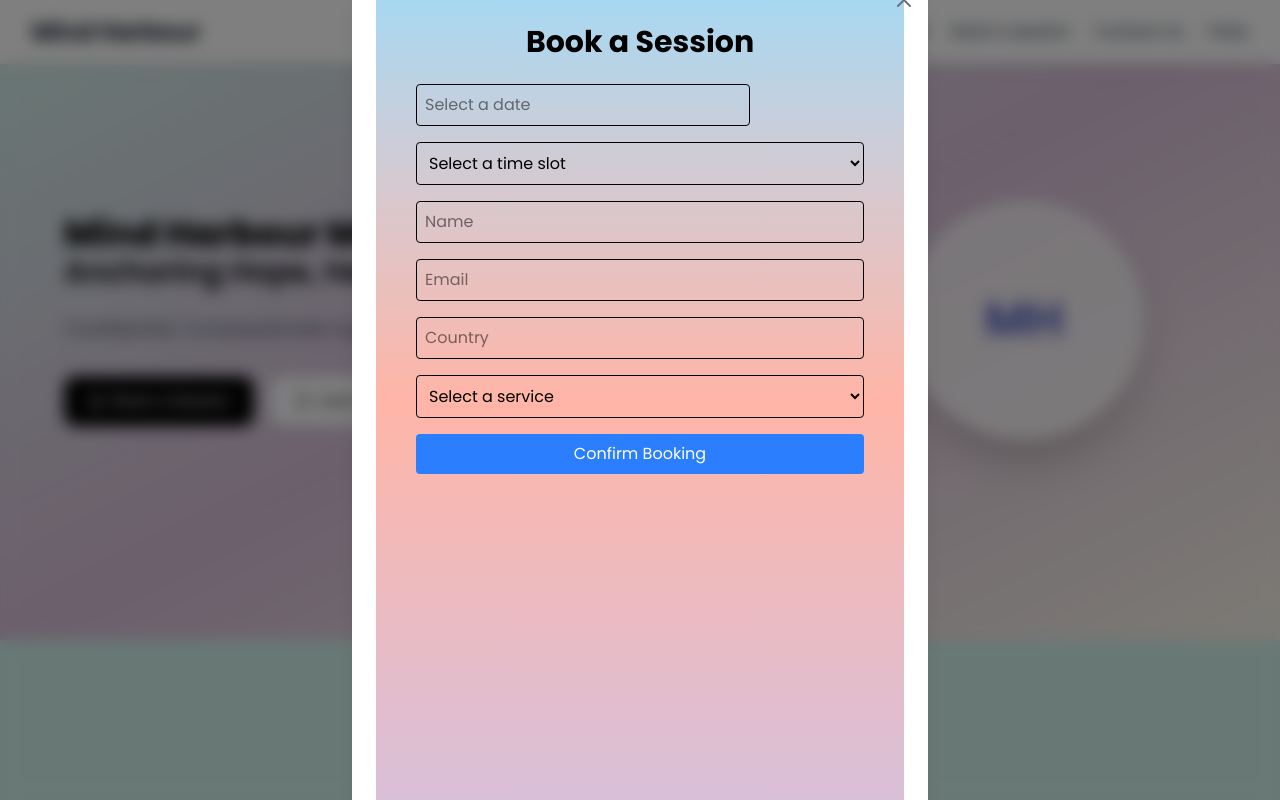
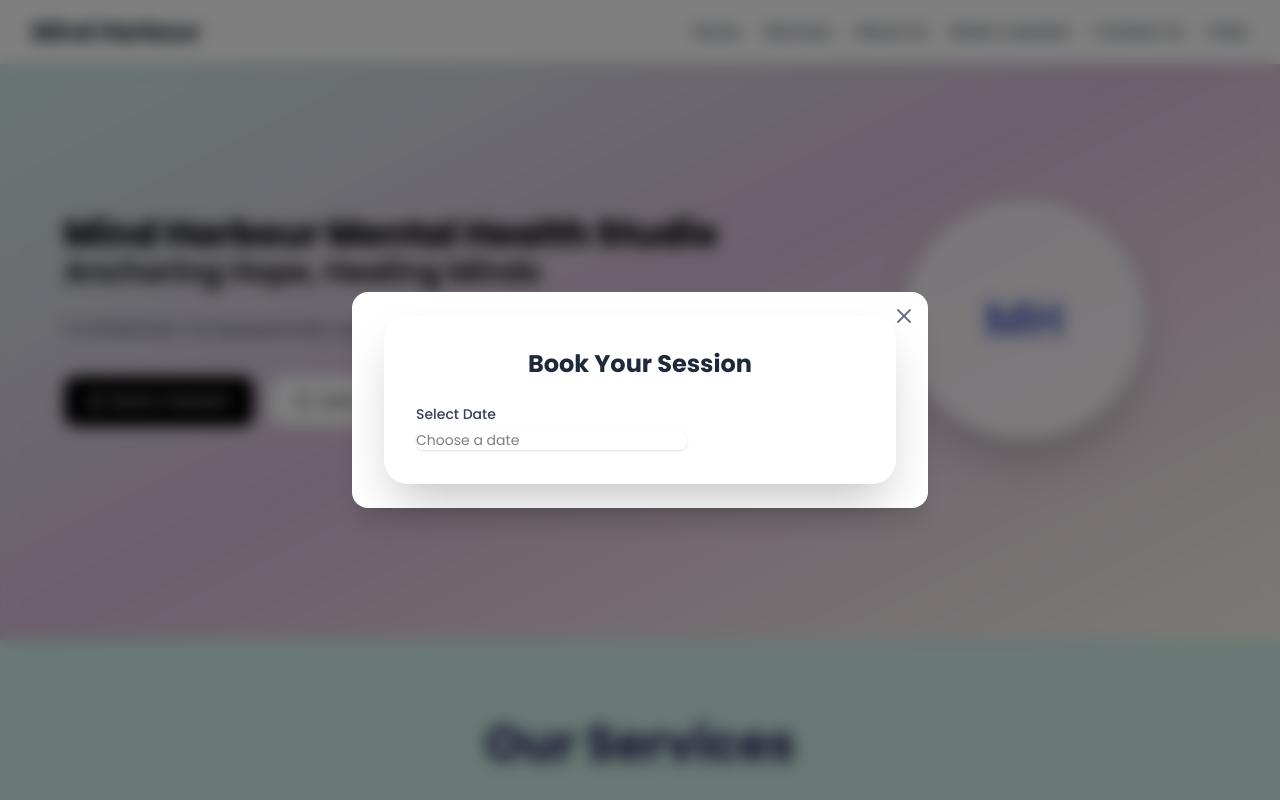
Before and after one commit to siva865/MindHarbour, a React (Vite) app in the folder Frontend/vite-project/: page / in a window 1280 px wide. Both pictures are taken after a click on the button "Book a Session". Shown: the top 800 px of the page. Built offline with nearby package versions, Linux system fonts and the light colour scheme.

Commit message:
Updated frontend code

```diff
--- a/Frontend/vite-project/src/Components/BookingCalender.jsx
+++ b/Frontend/vite-project/src/Components/BookingCalender.jsx
@@ -1,167 +1,286 @@
 import React, { useState, useEffect } from 'react';
+import QRCode from 'react-qr-code';
 import DatePicker from 'react-datepicker';
 import 'react-datepicker/dist/react-datepicker.css';
 
-const BookingCalendar = () => {
+const UPIPaymentPC = ({ amount, upiID, isPaid, copyUPI }) => {
+    const upiLink = `upi://pay?pa=${upiID}&pn=MindHarbour&am=${amount}&cu=INR`;
+
+    return (
+        <div className="mt-6 space-y-4 text-center">
+            <div className="flex flex-col items-center gap-3">
+                <QRCode value={upiLink} size={160} />
+                <p className="text-sm text-gray-500">Scan this QR using Google Pay or PhonePe</p>
+                <div className="flex items-center bg-gray-100 px-3 py-2 rounded-lg text-sm">
+                    <span className="mr-3 font-medium">{upiID}</span>
+                    <button
+                        onClick={copyUPI}
+                        className="bg-black text-white text-xs px-2 py-1 rounded hover:bg-gray-800"
+                    >
+                        Copy
+                    </button>
+                </div>
+            </div>
+
+            {isPaid && (
+                <div className="flex items-center justify-center gap-2 mt-4 bg-green-100 text-green-800 px-4 py-2 rounded-lg border border-green-300 text-sm">
+                    <span>✅</span>
+                    <p>Payment received successfully! We'll contact you soon.</p>
+                </div>
+            )}
+        </div>
+    );
+};
+
+function BookingCalendar() {
     const [selectedDate, setSelectedDate] = useState(null);
-  const [selectedTime, setSelectedTime] = useState('');
+    const [selectedTime, setSelectedTime] = useState(null);
     const [name, setName] = useState('');
+    const [age, setAge] = useState('');
     const [email, setEmail] = useState('');
     const [country, setCountry] = useState('');
-  const [service, setService] = useState('');
-  const [bookingConfirmed, setBookingConfirmed] = useState(false);
+    const [phone, setPhone] = useState('');
+    const [selectedService, setSelectedService] = useState('');
+    const [paymentConfirmed, setPaymentConfirmed] = useState(false);
     const [showPaymentOptions, setShowPaymentOptions] = useState(false);
-  const [isMobile, setIsMobile] = useState(false);
     const [bookingId, setBookingId] = useState(null);
-  const [paymentPolling, setPaymentPolling] = useState(null);
+    const [paymentStatus, setPaymentStatus] = useState('pending');
+    const [isBooked, setIsBooked] = useState(false);
+    const [paymentTimeoutId, setPaymentTimeoutId] = useState(null);
+    const [upiID, setUpiID] = useState('siranjeevisabapathi@oksbi');
 
-  const timeSlots = ['10:00 AM', '12:00 PM', '2:00 PM', '4:00 PM'];
+    const timeSlots = ['10:00 AM', '2:00 PM', '4:00 PM', '7:00 PM'];
+    const services = {
+        counseling: { label: 'General Counseling – ₹500', amount: 500 },
+        relationship: { label: 'Relationship Therapy – ₹800', amount: 800 },
+        trauma: { label: 'Trauma Recovery – ₹1200', amount: 1200 },
+    };
+
+    const countries = ['India', 'United States', 'Canada', 'United Kingdom', 'Australia', 'Germany', 'Other'];
+    const selectedServiceAmount = services[selectedService]?.amount || 0;
+    const upiLink = `upi://pay?pa=${upiID}&pn=MindHarbour&am=${selectedServiceAmount}&cu=INR`;
+    const isIndia = country.toLowerCase() === 'india';
+    const isMobile = /iPhone|iPad|iPod|Android/i.test(navigator.userAgent);
 
     useEffect(() => {
-    const checkIsMobile = () => {
-      const userAgent = navigator.userAgent || navigator.vendor || window.opera;
-      setIsMobile(/android|iphone|ipad|mobile/i.test(userAgent));
+        setPaymentConfirmed(false);
+        setPaymentStatus('pending');
+        setIsBooked(false);
+        if (paymentTimeoutId) {
+            clearTimeout(paymentTimeoutId);
+        }
+    }, [selectedDate, selectedTime, name, age, email, country, phone, selectedService, isIndia]);
+
+    const copyUPI = () => {
+        navigator.clipboard.writeText(upiID);
+        alert('UPI ID copied!');
     };
-    checkIsMobile();
-  }, []);
 
-  const isIndia = country.trim().toLowerCase() === 'india';
-  const upiId = 'siranjeevisabapathi@oksbi';
-
-  const handleSubmit = async () => {
-    if (!selectedDate || !selectedTime || !name || !email || !country || !service) {
-      alert('Please fill in all fields.');
+    const handleBooking = async () => {
+        if (!selectedDate || !selectedTime || !name || !age || !email || !country || !phone || !selectedService) {
+            alert('Please fill in all details.');
             return;
         }
 
-    const formattedDate = selectedDate.toLocaleDateString('en-GB');
+        const bookingData = {
+            name,
+            age,
+            email,
+            phone,
+            country,
+            date: selectedDate.toLocaleDateString(),
+            time: selectedTime,
+            service: services[selectedService]?.label || selectedService,
+        };
 
-    const response = await fetch('https://mind-harbour-back.vercel.app/api/saveBooking', {
+        try {
+            const response = await fetch('https://mind-harbour-back.vercel.app/', {
                 method: 'POST',
                 headers: { 'Content-Type': 'application/json' },
-      body: JSON.stringify({ name, email, country, date: formattedDate, time: selectedTime, service }),
+                body: JSON.stringify(bookingData),
             });
 
-    const data = await response.json();
-    setBookingId(data.bookingId);
+            const result = await response.json();
+            console.log("Response from /book:", result);
 
-    if (isIndia) {
+            if (response.ok) {
+                setBookingId(result.bookingId);
+                if (result.paymentRequired) {
                     setShowPaymentOptions(true);
-      startPaymentPolling(data.bookingId);
+                    startPaymentPolling(result.bookingId, bookingData);
                 } else {
-      setBookingConfirmed(true);
+                    alert("Booking confirmed without payment! We'll contact you soon.");
+                }
+            } else {
+                if (result.booked) {
+                    alert("❌ Time slot is already booked. Please choose a different time.");
+                    setIsBooked(true);
+                } else {
+                    alert('❌ Failed to save booking: ' + result.error);
+                }
+            }
+        } catch (error) {
+            console.error(error);
+            alert('❌ Error occurred while booking: ' + error.message);
         }
     };
 
-  const startPaymentPolling = (bookingId) => {
-    const interval = setInterval(async () => {
-      const res = await fetch(`https://mind-harbour-back.vercel.app/check-payment/${bookingId}`);
-      const status = await res.json();
-      if (status.paymentReceived) {
-        clearInterval(interval);
-        setBookingConfirmed(true);
+    const startPaymentPolling = (bookingId, bookingData) => {
+        console.log("Starting payment polling for bookingId:", bookingId);
+        const intervalId = setInterval(async () => {
+            try {
+                const response = await fetch(`https://mind-harbour-back.vercel.app//check-payment/${bookingId}`, {
+                    method: 'GET',
+                    headers: { 'Content-Type': 'application/json' },
+                });
+
+                const result = await response.json();
+                console.log("Response from /check-payment:", result);
+
+                if (response.ok) {
+                    if (result.paymentSuccess) {
+                        setPaymentConfirmed(true);
+                        setPaymentStatus('success');
+                        clearInterval(intervalId);
+                        if (paymentTimeoutId) {
+                            clearTimeout(paymentTimeoutId);
+                        }
+                        console.log("Payment successful!");
+
+                        // ➡️ Save to Google Sheets after successful payment
+                        await fetch('https://mind-harbour-back.vercel.app//save-to-sheets', {
+                            method: 'POST',
+                            headers: { 'Content-Type': 'application/json' },
+                            body: JSON.stringify(bookingData),
+                        });
+
+                        alert("✅ Payment successful! Booking confirmed. We'll contact you soon.");
+                    } else if (result.paymentFailed) {
+                        setPaymentStatus('failed');
+                        clearInterval(intervalId);
+                        if (paymentTimeoutId) {
+                            clearTimeout(paymentTimeoutId);
+                        }
+                        alert("Payment Failed");
+                        console.log("Payment failed");
+                    }
+                } else {
+                    console.error("Error checking payment:", result.error);
+                }
+            } catch (error) {
+                console.error("Error polling payment status:", error);
             }
         }, 3000);
 
-    setPaymentPolling(interval);
+        setPaymentTimeoutId(intervalId);
     };
 
-  const getUPILink = () => {
-    const amount = 500;
-    const nameParam = encodeURIComponent('Mind Harbour');
-    return `upi://pay?pa=${upiId}&pn=${nameParam}&am=${amount}&cu=INR`;
+    useEffect(() => {
+        return () => {
+            if (paymentTimeoutId) {
+                clearTimeout(paymentTimeoutId);
+            }
         };
+    }, [paymentTimeoutId]);
 
     return (
-    <div className="p-6 bg-gradient-to-b from-[#A7D8F2] via-[#D1F2EB] via-[#FFB5A7] to-[#D8BFD8] min-h-screen flex flex-col items-center">
-      <h1 className="text-3xl font-bold mb-6">Book a Session</h1>
+        <div className="max-w-lg mx-auto p-8 bg-white rounded-3xl shadow-2xl space-y-6">
+            <h2 className="text-2xl font-bold text-center text-gray-800">Book Your Session</h2>
 
-      <div className="space-y-4 max-w-md w-full">
+            <div className="space-y-4">
+                <div>
+                    <label className="block text-sm font-medium text-gray-700 mb-1">Select Date</label>
                     <DatePicker
                         selected={selectedDate}
-          onChange={(date) => setSelectedDate(date)}
+                        onChange={(date) => {
+                            setSelectedDate(date);
+                            setSelectedTime(null);
+                        }}
+                        className="w-full border-gray-300 rounded-lg shadow-sm focus:border-indigo-500 focus:ring-indigo-500 text-sm"
+                        placeholderText="Choose a date"
                         minDate={new Date()}
-          placeholderText="Select a date"
-          className="w-full p-2 border rounded"
                     />
+                </div>
 
-        <select value={selectedTime} onChange={(e) => setSelectedTime(e.target.value)} className="w-full p-2 border rounded">
-          <option value="">Select a time slot</option>
+                {selectedDate && (
+                    <>
+                        <div>
+                            <label className="block text-sm font-medium text-gray-700 mb-1">Choose Time Slot</label>
+                            <div className="grid grid-cols-2 gap-3">
                                 {timeSlots.map((slot) => (
-            <option key={slot} value={slot}>{slot}</option>
+                                    <button
+                                        key={slot}
+                                        onClick={() => setSelectedTime(slot)}
+                                        className={`py-2 px-4 rounded-lg text-sm font-semibold transition-all ${selectedTime === slot
+                                            ? 'bg-indigo-600 text-white'
+                                            : 'bg-gray-100 text-gray-800 hover:bg-gray-200'
+                                            }`}
+                                        disabled={isBooked}
+                                    >
+                                        {slot}
+                                    </button>
+                                ))}
+                            </div>
+                        </div>
+
+                        <div className="grid grid-cols-2 gap-3">
+                            <input type="text" placeholder="Full Name" value={name} onChange={(e) => setName(e.target.value)} className="border-gray-300 rounded-lg shadow-sm w-full text-sm p-2" />
+                            <input type="number" placeholder="Age" value={age} onChange={(e) => setAge(e.target.value)} className="border-gray-300 rounded-lg shadow-sm w-full text-sm p-2" />
+                            <input type="email" placeholder="Email" value={email} onChange={(e) => setEmail(e.target.value)} className="border-gray-300 rounded-lg shadow-sm w-full text-sm p-2" />
+                            <input type="tel" placeholder="Phone" value={phone} onChange={(e) => setPhone(e.target.value)} className="border-gray-300 rounded-lg shadow-sm w-full text-sm p-2" />
+                            <select value={country} onChange={(e) => setCountry(e.target.value)} className="col-span-2 border-gray-300 rounded-lg shadow-sm text-sm p-2">
+                                <option value="">-- Select Country --</option>
+                                {countries.map((c) => (
+                                    <option key={c} value={c}>{c}</option>
                                 ))}
                             </select>
+                        </div>
 
-        <input
-          type="text"
-          value={name}
-          onChange={(e) => setName(e.target.value)}
-          placeholder="Name"
-          className="w-full p-2 border rounded"
-        />
+                        <div>
+                            <label className="block text-sm font-medium text-gray-700 mb-1">Select Service</label>
+                            <select value={selectedService} onChange={(e) => setSelectedService(e.target.value)} className="border-gray-300 rounded-lg shadow-sm text-sm w-full p-2">
+                                <option value="">-- Choose Service --</option>
+                                {Object.entries(services).map(([key, val]) => (
+                                    <option key={key} value={key}>{val.label}</option>
+                                ))}
+                            </select>
+                        </div>
 
-        <input
-          type="email"
-          value={email}
-          onChange={(e) => setEmail(e.target.value)}
-          placeholder="Email"
-          className="w-full p-2 border rounded"
-        />
+                        {showPaymentOptions && (
+                            <div className="mt-6 space-y-4 text-center">
+                                {isIndia ? (
+                                    isMobile ? (
+                                        <a href={upiLink} className="block bg-green-600 hover:bg-green-700 text-white font-bold py-3 rounded-lg">
+                                            Pay ₹{selectedServiceAmount} via Google Pay
+                                        </a>
+                                    ) : (
+                                        <UPIPaymentPC amount={selectedServiceAmount} upiID={upiID} copyUPI={copyUPI} isPaid={paymentConfirmed} />
+                                    )
+                                ) : (
+                                    <p className="text-sm text-gray-600">
+                                        Payment options for countries other than India are not yet supported.
+                                    </p>
+                                )}
+                                <p className="text-sm text-gray-600">
+                                    {paymentStatus === 'pending' && "Awaiting Payment Confirmation..."}
+                                    {paymentStatus === 'success' && "✅ Payment successful! Booking confirmed."}
+                                    {paymentStatus === 'failed' && "❌ Payment Failed. Please try again."}
+                                </p>
+                            </div>
+                        )}
 
-        <input
-          type="text"
-          value={country}
-          onChange={(e) => setCountry(e.target.value)}
-          placeholder="Country"
-          className="w-full p-2 border rounded"
-        />
-
-        <select value={service} onChange={(e) => setService(e.target.value)} className="w-full p-2 border rounded">
-          <option value="">Select a service</option>
-          <option value="Individual Counseling">Individual Counseling - ₹500</option>
-          <option value="Career Guidance">Career Guidance - ₹500</option>
-          <option value="Relationship Counseling">Relationship Counseling - ₹500</option>
-        </select>
-
-        {!showPaymentOptions && !bookingConfirmed && (
                         <button
-            onClick={handleSubmit}
-            className="w-full bg-blue-500 text-white py-2 rounded hover:bg-blue-600"
+                            onClick={handleBooking}
+                            className="w-full bg-indigo-600 hover:bg-indigo-700 text-white font-bold py-3 rounded-lg"
+                            disabled={showPaymentOptions || paymentConfirmed || isBooked}
                         >
                             Confirm Booking
                         </button>
-        )}
-
-        {showPaymentOptions && !bookingConfirmed && (
-          <div className="mt-4 text-center">
-            <h2 className="text-xl font-semibold mb-2">Payment Required ₹500</h2>
-            {isMobile ? (
-              <a href={getUPILink()} className="bg-green-500 text-white px-4 py-2 rounded hover:bg-green-600">
-                Pay with Google Pay
-              </a>
-            ) : (
-              <div className="flex flex-col items-center">
-                <img
-                  src={`https://api.qrserver.com/v1/create-qr-code/?data=${encodeURIComponent(getUPILink())}&size=200x200`}
-                  alt="Scan to Pay"
-                  className="mb-2"
-                />
-                <p>Scan to Pay via any UPI app</p>
-              </div>
-            )}
-
-            <div className="mt-2 text-gray-500 text-sm">Waiting for payment confirmation...</div>
-          </div>
-        )}
-
-        {bookingConfirmed && (
-          <div className="mt-4 text-green-600 font-semibold text-center">
-            ✅ Payment successful! Booking confirmed.<br /> We'll contact you soon.
-          </div>
+                    </>
                 )}
             </div>
         </div>
     );
-};
+}
 
 export default BookingCalendar;
```
Lines whose indentation alone changed are shown as unchanged.
